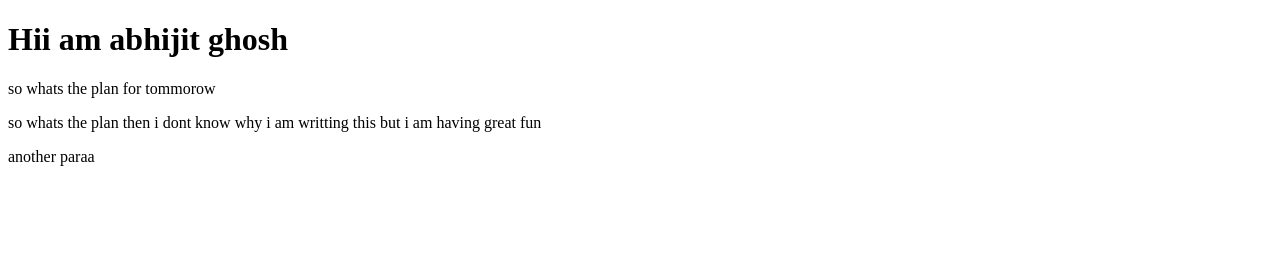
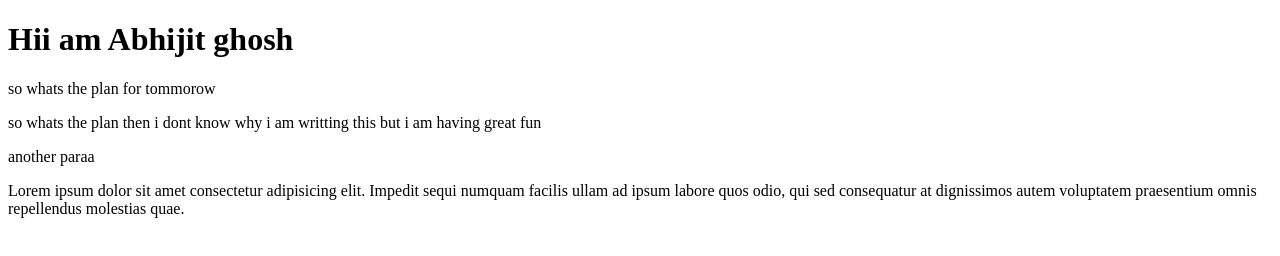
Before and after one commit to abhiavtar/abhijit-ghosh-porfolio-sie, a plain HTML site: page index.html in a window 1280 px wide. Drawn offline with Linux system fonts and the light colour scheme.

Commit message:
Update index.html

```diff
--- a/index.html
+++ b/index.html
@@ -7,9 +7,10 @@
     <title>Document</title>
 </head>
 <body>
-    <h1>Hii am abhijit ghosh</h1>
+    <h1>Hii am Abhijit ghosh</h1>
     <p> so whats the plan for tommorow</p>
     <p>so whats the plan then i dont know why i am writting this but i am having great fun</p>
     <P>another paraa</P>
+    Lorem ipsum dolor sit amet consectetur adipisicing elit. Impedit sequi numquam facilis ullam ad ipsum labore quos odio, qui sed consequatur at dignissimos autem voluptatem praesentium omnis repellendus molestias quae.
 </body>
 </html>
```
